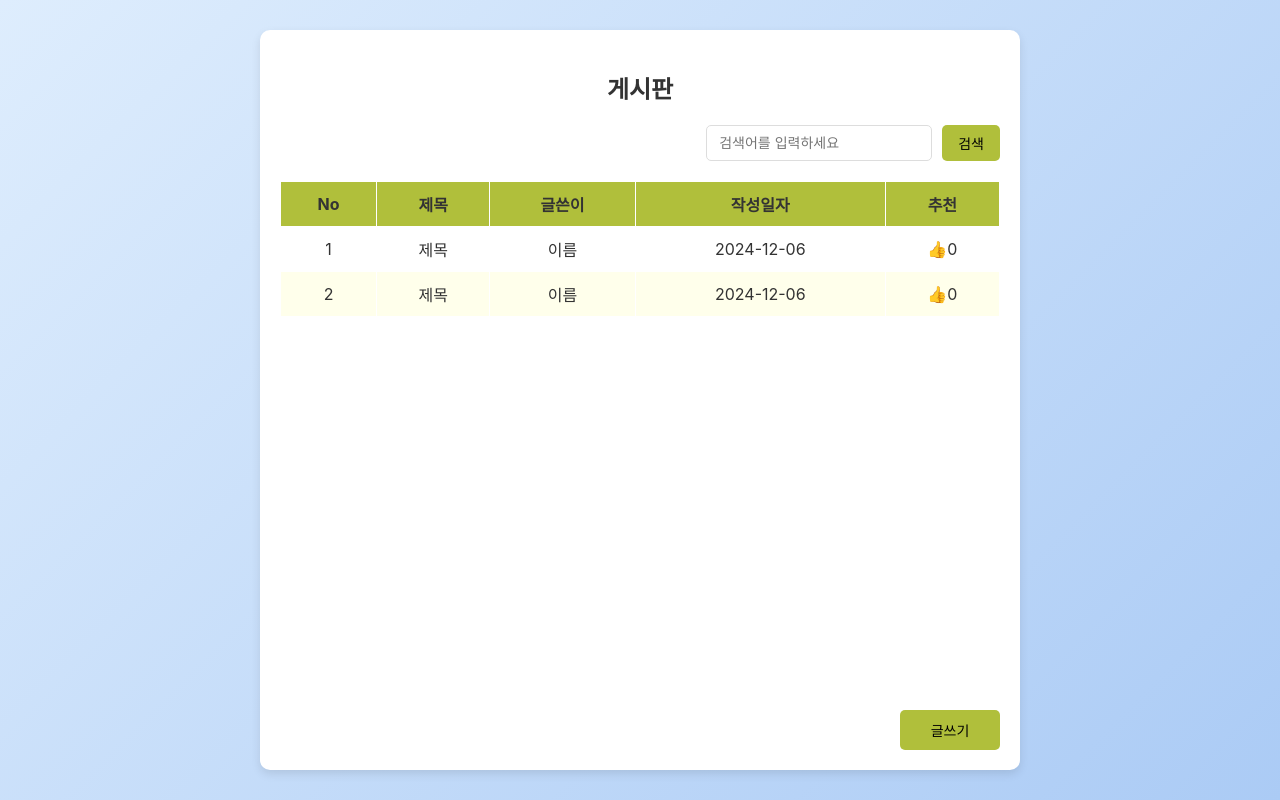
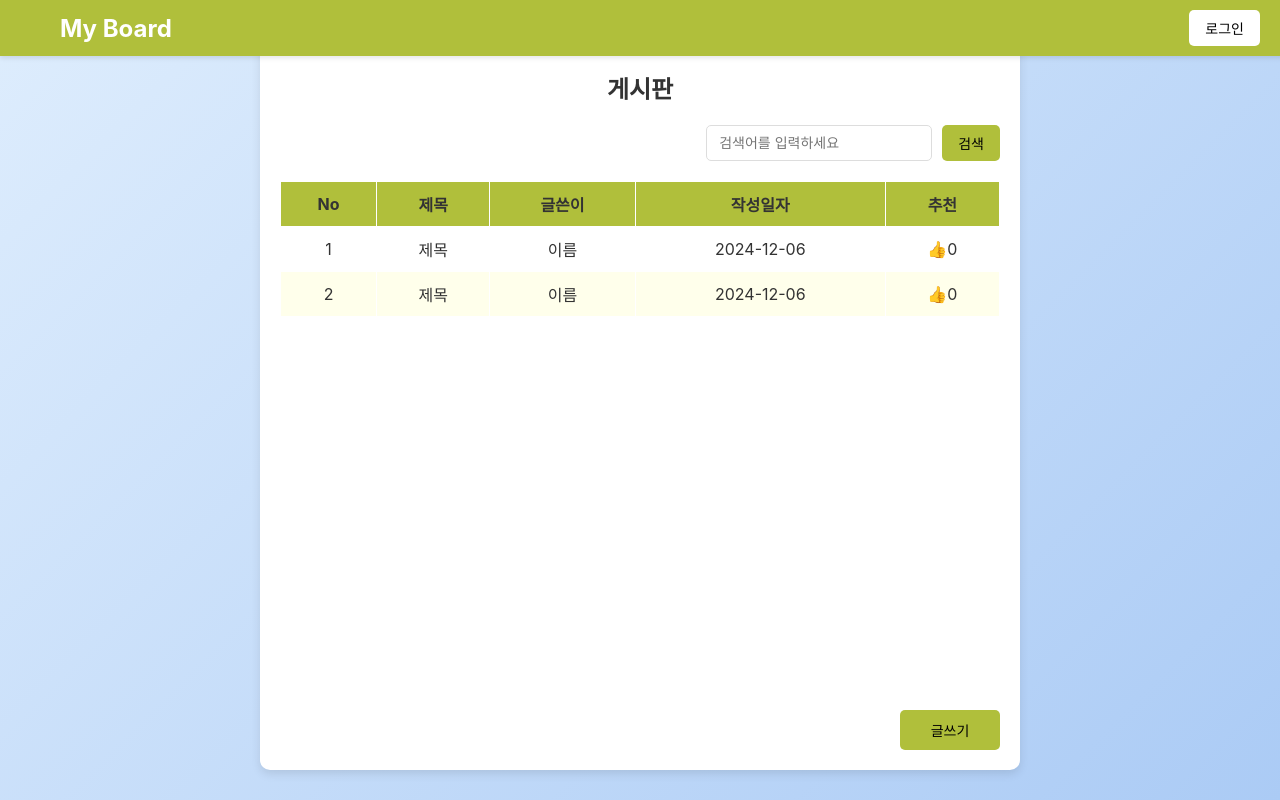
Before and after one commit to hhs-papapel/TestBoard2024, a React (Create React App) app: page / in a window 1280 px wide. Built offline with nearby package versions, Linux system fonts and the light colour scheme.

Commit message:
Feat:Top 화면

```diff
--- a/src/App.js
+++ b/src/App.js
@@ -1,5 +1,7 @@
 import logo from './logo.svg';
 import './App.css';
+
+import ProTop from './comp/pro/Top'
 
 import ProLogin from './comp/pro/Login'
 import ProBoardList from './comp/pro/BoardList'
@@ -9,6 +11,7 @@ import { BrowserRouter, Route, Routes } from 'react-router-dom';
 function App() {
   return (
     <div className="App">
+      <ProTop/>
       <BrowserRouter>
         <Routes>
           <Route path={"/Login"} element={<ProLogin />} />
--- /dev/null
+++ b/src/comp/pro/Top.js
@@ -0,0 +1,23 @@
+import { useState } from 'react';
+import './css/Top.css';
+
+export default function Login() {
+
+    const [id, setId] = useState('');
+    const [pw, setPw] = useState('');
+
+    return (
+
+        <div class="top">
+        <div class="top-container">
+          <div class="top-left">
+            <h1 class="logo">My Board</h1>
+          </div>
+          <div class="top-right">
+            {/* <span class="user-info">환영합니다, <b>홍길동</b>님!</span> */}
+            <button class="login-button">로그인</button>
+          </div>
+        </div>
+      </div>
+    )
+}
--- /dev/null
+++ b/src/comp/pro/css/Top.css
@@ -0,0 +1,51 @@
+/* 헤더 스타일 */
+.top {
+    position: fixed; /* 화면 최상단에 고정 */
+    top: 0;
+    left: 0;
+    width: 100%;
+    background-color: #B0BF3B;
+    color: #fff;
+    padding: 10px 20px;
+    box-shadow: 0 2px 5px rgba(0, 0, 0, 0.1);
+    z-index: 1000;
+  }
+
+  .top-container {
+    display: flex;
+    justify-content: space-between; /* 왼쪽과 오른쪽으로 배치 */
+    align-items: center; /* 세로 가운데 정렬 */
+    max-width: 1200px;
+    margin: 0 auto;
+  }
+
+  .top-left .logo {
+    font-size: 24px;
+    font-weight: bold;
+    margin: 0;
+  }
+
+  .top-right {
+    display: flex;
+    align-items: center; /* 세로 가운데 정렬 */
+    gap: 15px; /* 요소 간 간격 */
+  }
+
+  .user-info {
+    font-size: 16px;
+  }
+
+  .login-button {
+    padding: 8px 16px;
+    background-color: #fff;
+    color: #000;
+    border: none;
+    border-radius: 5px;
+    cursor: pointer;
+    font-size: 14px;
+    transition: background 0.3s ease;
+  }
+
+  .login-button:hover {
+    background-color: #D5D96A;
+  }
```
